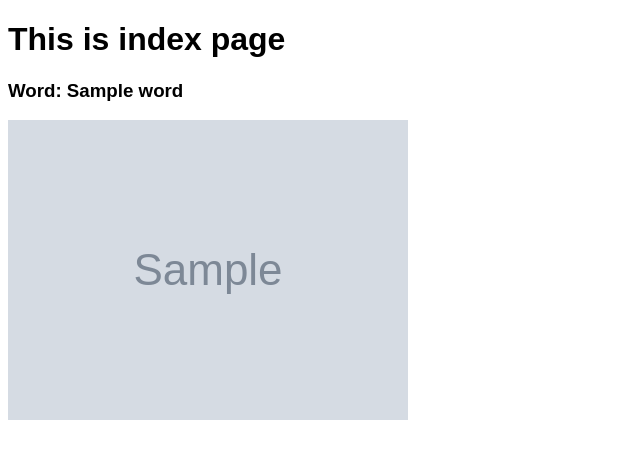
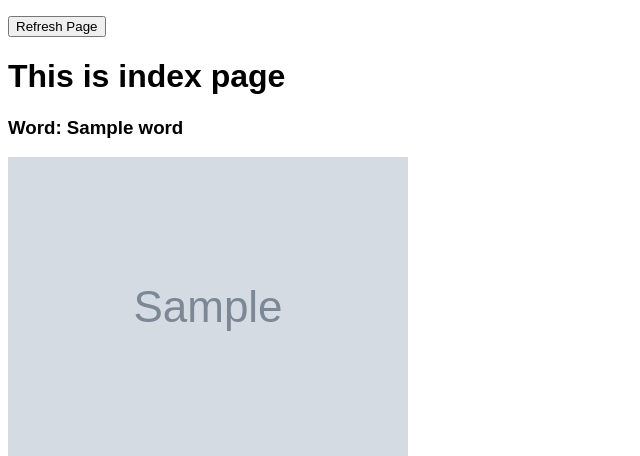
Before and after one commit to 1ncend1ary/wca, a Flask app: template web/templates/index.html in a window 1280 px wide. Shown: the part 136-592 px from the top of the page, without its empty margins (0-640 px from the left). Run offline with Flask 2, Linux system fonts and the light colour scheme; the template is opened without the code that fills it: most values are stand-ins (such as "Sample title", 1, 10 or a date in 2020); grey boxes marked "Sample" are stand-in pictures.

Commit message:
Add refresh page button

```diff
--- a/web/templates/index.html
+++ b/web/templates/index.html
@@ -8,6 +8,7 @@
     {% extends "template.html" %}
     {% block content %}
 
+        <button onClick="window.location.reload();">Refresh Page</button>
     <h1> This is index page </h1>
     <h3>Word: {{ word }}</h3>
     <img src="{{ image }}" alt="Image"/>
```
